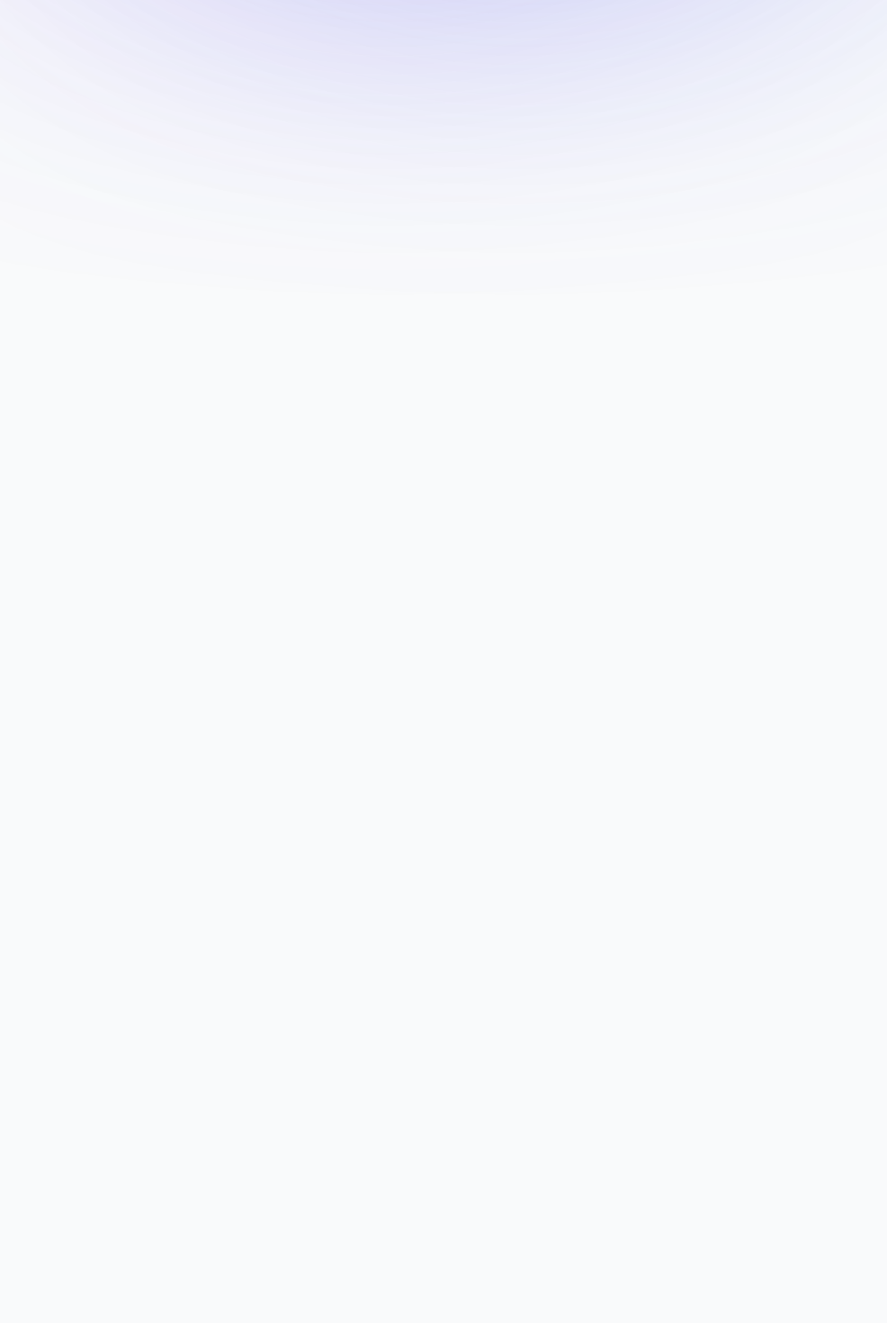
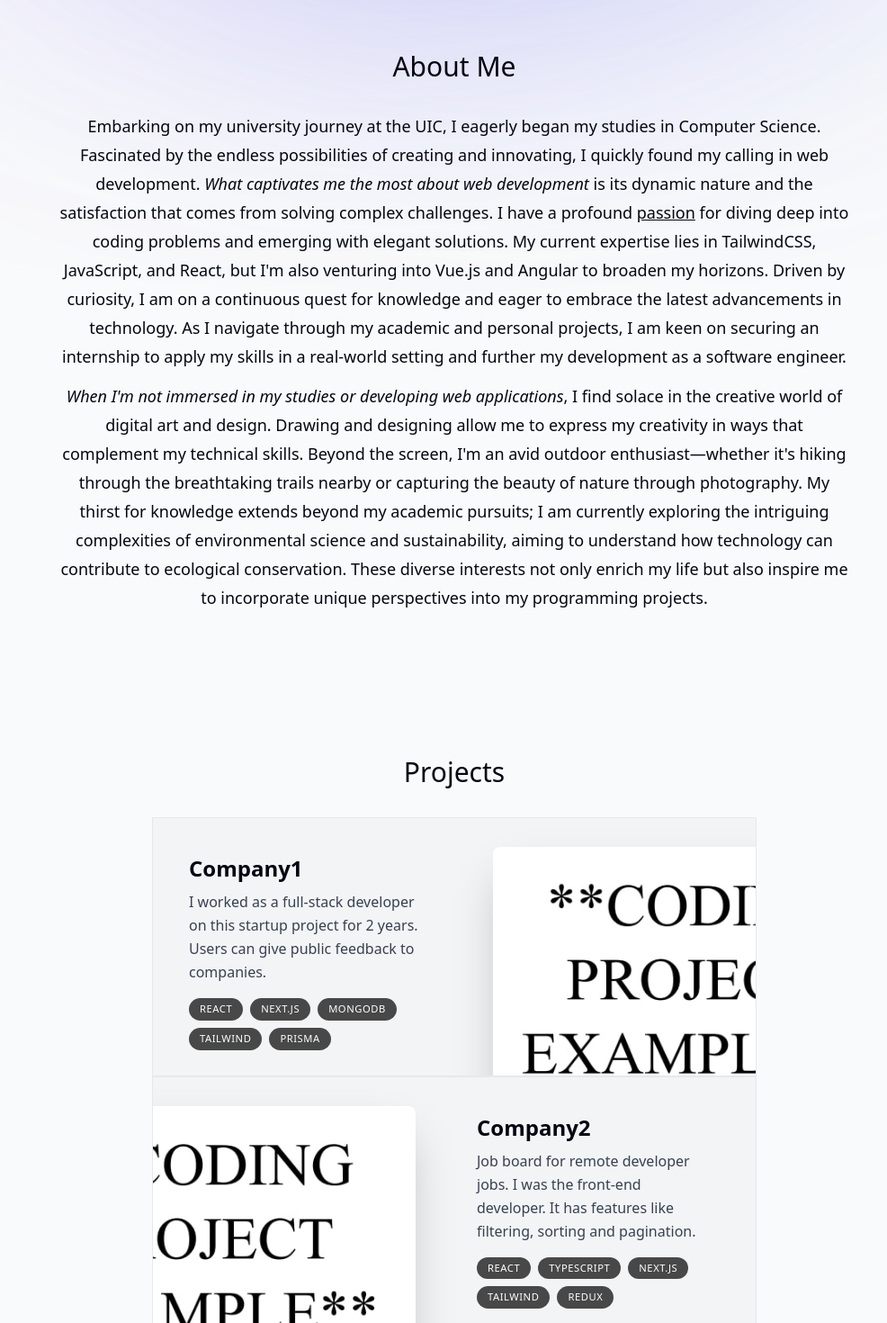
Before and after one commit to alexgab1337/web-portfolio, a React (Vite) app: page / in a window 1280 px wide. Shown: the part 960-2430 px from the top of the page at 90% size, without its empty margins (135-1121 px from the left). Built offline with nearby package versions, Linux system fonts and the light colour scheme.

Commit message:
About me section + half of Projects section

```diff
--- a/src/App.jsx
+++ b/src/App.jsx
@@ -1,6 +1,8 @@
 import Navbar from './components/Navbar.jsx'
 import Intro from './components/Intro.jsx'
 import Divider from './components/Divider.jsx'
+import About from './components/About.jsx'
+import Projects from './components/Projects.jsx'
 
 function App() {
 
@@ -10,6 +12,8 @@ function App() {
         <Navbar />
         <Intro />
         <Divider />
+        <About />
+        <Projects />
       </div>
     </>
   );
--- a/src/assets/data.js
+++ b/src/assets/data.js
@@ -1,4 +1,4 @@
-const links = [
+export const links = [
     {
       name: "Home",
       hash: "#home",
@@ -25,4 +25,27 @@ const links = [
     },
   ];
 
-export default links;
+
+export const projectsData = [
+  {
+    title: "Company1",
+    description:
+      "I worked as a full-stack developer on this startup project for 2 years. Users can give public feedback to companies.",
+    tags: ["React", "Next.js", "MongoDB", "Tailwind", "Prisma"],
+    imageUrl: "/coding_project_example.jpg",
+  },
+  {
+    title: "Company2",
+    description:
+      "Job board for remote developer jobs. I was the front-end developer. It has features like filtering, sorting and pagination.",
+    tags: ["React", "TypeScript", "Next.js", "Tailwind", "Redux"],
+    imageUrl: "/coding_project_example.jpg",
+  },
+  {
+    title: "Company3",
+    description:
+      "A public web app for quick analytics on text. It shows word count, character count and social media post limits.",
+    tags: ["React", "Next.js", "SQL", "Tailwind", "Framer"],
+    imageUrl: "/coding_project_example.jpg",
+  },
+];
--- /dev/null
+++ b/src/components/About.jsx
@@ -0,0 +1,24 @@
+import { motion } from "framer-motion"
+
+function About() {
+    return (
+        <motion.section className="text-center leading-8 mb-40 w-[55rem] text-lg"
+        initial={{ opacity: 0, y: 100 }}
+        animate={{ opacity: 1, y: 0 }}
+        transition={{ delay: 0.175 }}
+        >
+            <h2 className="text-3xl font-medium capitalize  mb-8"> About me </h2>
+            <p className="mb-3">
+                Embarking on my university journey at <span className="font-medium">the UIC</span>, I eagerly began my studies in <span className="font-medium">Computer Science</span>. Fascinated by the endless possibilities of creating and innovating, I quickly found my calling in <span className="font-medium">web development</span>. <span className="italic">What captivates me the most about web development</span> is its dynamic nature and the satisfaction that comes from solving complex challenges. I have a profound <span className="underline">passion</span> for diving deep into coding problems and emerging with elegant solutions. My current expertise lies in <span className="font-medium">TailwindCSS, JavaScript, and React</span>, but I&apos;m also venturing into <span className="font-medium">Vue.js and Angular</span> to broaden my horizons. Driven by curiosity, I am on a continuous quest for knowledge and eager to embrace the latest advancements in technology. As I navigate through my academic and personal projects, I am keen on securing an <span className="font-medium">internship</span> to apply my skills in a real-world setting and further my development as a software engineer.
+            </p>
+
+
+            <p>
+                <span className="italic">When I&apos;m not immersed in my studies or developing web applications</span>, I find solace in the creative world of <span className="font-medium">digital art and design</span>. Drawing and designing allow me to express my creativity in ways that complement my technical skills. Beyond the screen, I&apos;m an avid <span className="font-medium">outdoor enthusiast</span>—whether it&apos;s hiking through the breathtaking trails nearby or capturing the beauty of nature through photography. My thirst for knowledge extends beyond my academic pursuits; I am currently exploring the intriguing complexities of <span className="font-medium">environmental science</span> and sustainability, aiming to understand how technology can contribute to ecological conservation. These diverse interests not only enrich my life but also inspire me to incorporate unique perspectives into my programming projects.
+            </p>
+        </motion.section>
+    );
+}
+
+
+export default About;
--- a/src/components/Intro.jsx
+++ b/src/components/Intro.jsx
@@ -26,7 +26,7 @@ function Intro() {
             initial={{ opacity: 0, y: 100 }}
             animate={{ opacity: 1, y: 0 }}
             transition={{ delay: 0.1 }}>
-                <a href="#contact" className="bg-gray-900 text-white px-7 py-3 flex items-center gap-2 rounded-full outline-none hover:scale-105 hover:bg-gray-950 active:scale-105 transition">Contact me <FaArrowRight className="opacity-70 text-[1rem]" /></a>
+                <a href="#contact" className="bg-gray-900 text-white px-7 py-3 flex items-center gap-2 rounded-full outline-none hover:scale-110 hover:bg-gray-950 active:scale-105 transition">Contact me <FaArrowRight className="opacity-90 text-[1rem]" /></a>
 
                 <a href="/CV.pdf" download className="bg-white px-7 py-3 flex items-center gap-2 rounded-full outline-none hover:scale-110 active:scale-105 transition  border border-black/10 ">Download CV <HiDownload /></a>
 
--- a/src/components/Navbar.jsx
+++ b/src/components/Navbar.jsx
@@ -1,5 +1,5 @@
 import { motion } from "framer-motion"
-import links from '.././assets/data.js';
+import { links } from '.././assets/data.js';
 
 
 function Navbar() {
@@ -7,7 +7,7 @@ function Navbar() {
         <motion.nav
             initial={{ y: -100, x: "-50%"}}
             animate={{ y: 0, x: "-50%"}}
-            className="fixed top-6 left-1/2 flex justify-center items-center h-[3.25rem] w-[36rem] rounded-full border-white border-opacity-40 bg-white bg-opacity-80 shadow-xl shadow-black/[0.08] backdrop-blur-[0.5rem]">
+            className="fixed top-6 left-1/2 flex justify-center items-center h-[3.25rem] w-[36rem] rounded-full border-white border-opacity-40 bg-white bg-opacity-80 shadow-xl shadow-black/[0.08] backdrop-blur-[0.5rem] z-[1]">
 
             <ul className="flex justify-center items-center gap-5 text-sm font-semibold text-gray-500 font-inter">
                 {
--- /dev/null
+++ b/src/components/Project.jsx
@@ -0,0 +1,31 @@
+import PropTypes from 'prop-types';
+
+function Project( {title, description, tags, imageUrl}) {
+
+    //TODO animate on scroll
+
+    return (
+        <section className="group bg-gray-100 max-w-[42rem] border border-black/5 overflow-hidden pr-8 relative even:pl-8 hover:bg-gray-200 transition">
+
+            <div className="pb-7 px-5 pl-10 pr-2 pt-10 max-w-[50%] flex flex-col h-full group-even:ml-[18rem] ">
+                <h3 className="text-2xl font-semibold ">{title}</h3>
+                <p className="mt-2 leading-relaxed text-gray-700">{description}</p>
+                <ul className="flex flex-wrap mt-4 gap-2 ">
+                    {tags.map((tag, index) => (
+                        <li className="bg-black/[0.7] px-3 py-1 text-[0.7rem] uppercase tracking-wider text-white rounded-full" key={index}>{tag}</li>
+                    ))}
+                </ul>
+            </div>
+            <img src={imageUrl} alt={title} className="absolute top-8 -right-40 w-[28.25rem] rounded-t-lg shadow-2xl group-even:-right-[initial] group-even:-left-40 group-hover:-translate-x-3 group-hover:translate-y-3 group-hover:-rotate-2 transition group-hover:scale-[1.05] group-even:group-hover:translate-y-3 group-even:group-hover:rotate-2 group-even:group-hover:scale-[1.05]"></img>
+        </section>
+    );
+}
+
+Project.propTypes = {
+    title: PropTypes.string.isRequired,
+    description: PropTypes.string.isRequired,
+    tags: PropTypes.arrayOf(PropTypes.string).isRequired,
+    imageUrl: PropTypes.string.isRequired,
+};
+
+export default Project;
--- /dev/null
+++ b/src/components/Projects.jsx
@@ -0,0 +1,21 @@
+import React from 'react'
+import { projectsData } from '.././assets/data.js';
+import Project from "./Project.jsx"
+
+function Projects() {
+    return (
+        <section>
+            <h2 className="text-3xl font-medium capitalize mb-8 text-center"> Projects </h2>
+            <div>
+            {projectsData.map((project, index) => (
+                <React.Fragment key={index}>
+                    <Project {...project}/>
+            </React.Fragment>
+        ))}
+            </div>
+        </section>
+    );
+}
+
+
+export default Projects;
```
Also changed, not shown: public/coding_project_example.jpg (added), 1 other file (tests, documents, lock files or other folders).
